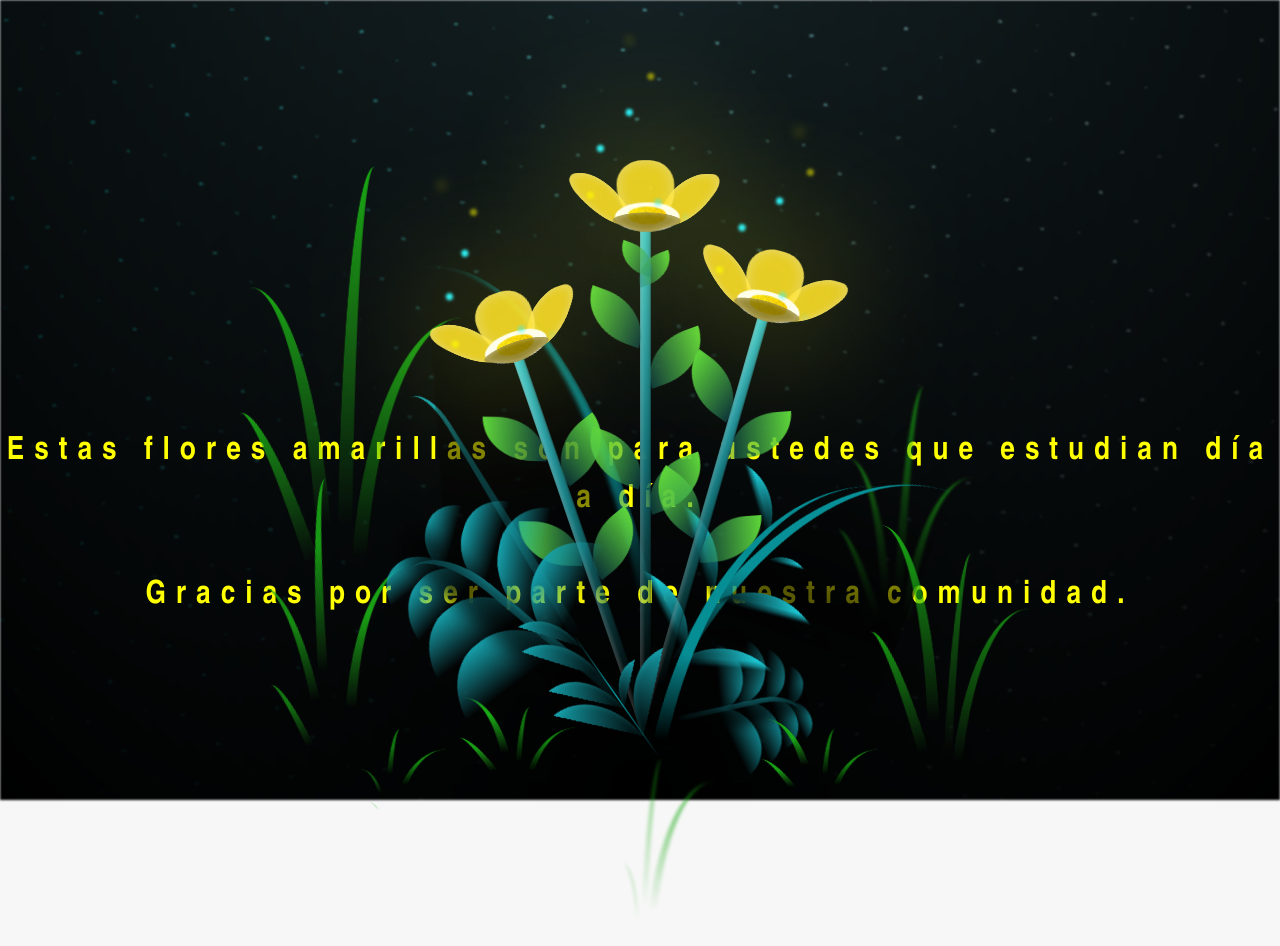
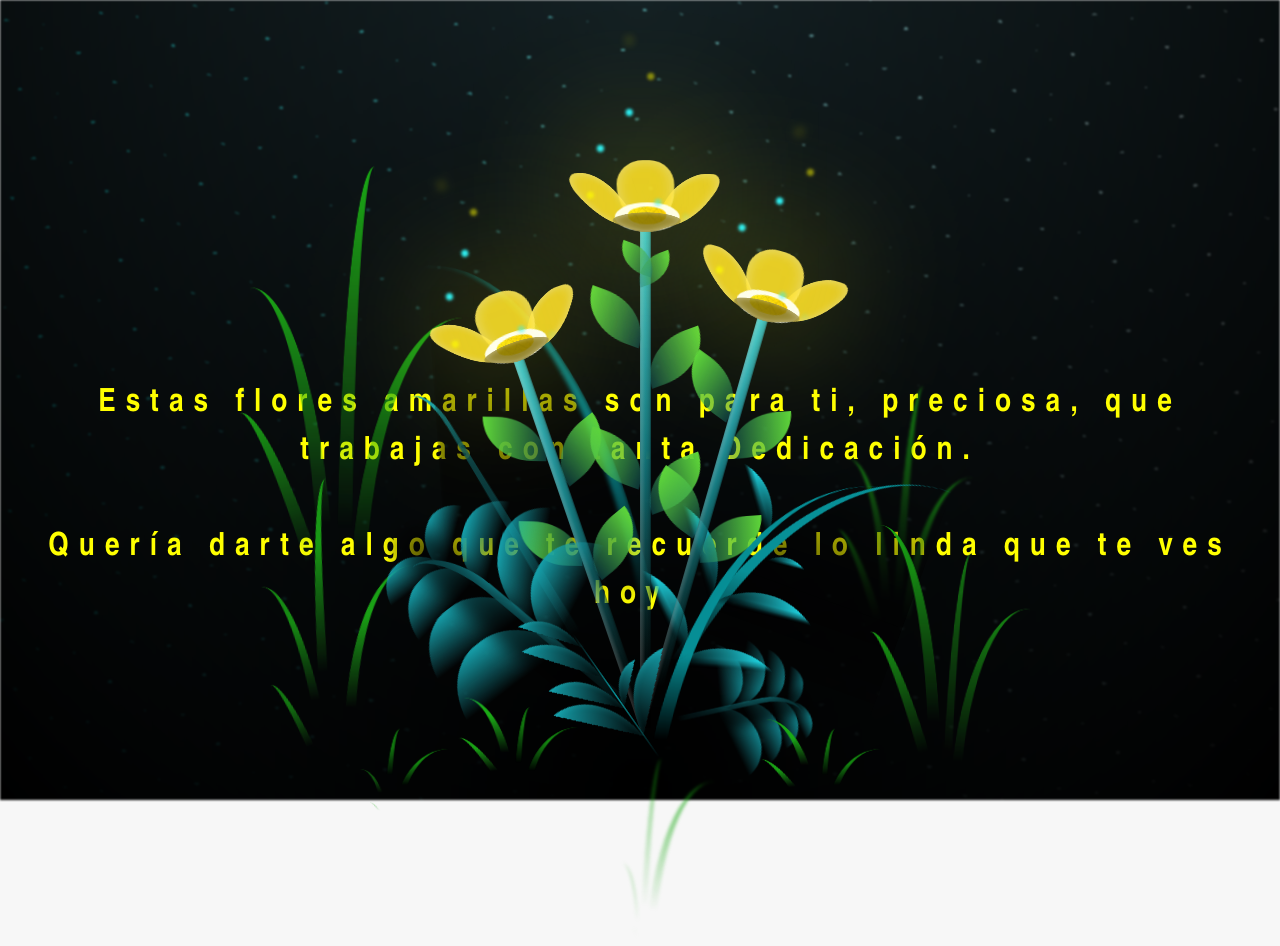
Before and after one commit to GxFrank/Flor-A, a plain HTML site: page flower.html in a window 1280 px wide. Drawn offline with Linux system fonts and the light colour scheme.

Commit message:
Actualizado

```diff
--- a/flower.html
+++ b/flower.html
@@ -13,8 +13,8 @@
     <div id="lyrics">
 
     </div>
-    <h1 class="titulo">Estas flores amarillas son para ustedes que estudian día a día. <br> <br>
-      Gracias por ser parte de nuestra comunidad.</h1>
+    <h1 class="titulo">Estas flores amarillas son para ti, preciosa, que trabajas con tanta Dedicación.<br> <br>
+        Quería darte algo que te recuerde lo linda que te ves hoy.</h1>
 
     <div class="night"></div>
     <div class="flowers">
```
Also changed, not shown: index.html (+2 -1 lines), package-lock.json (added).
